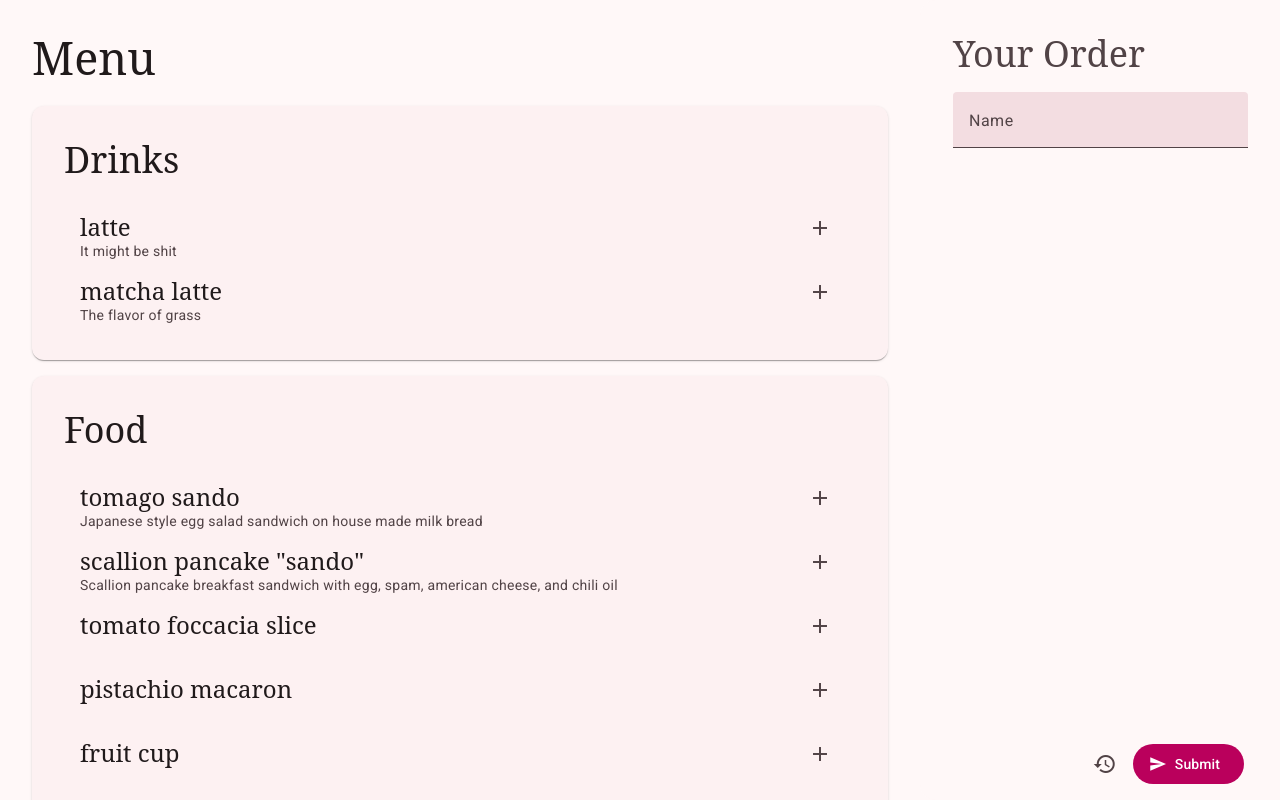
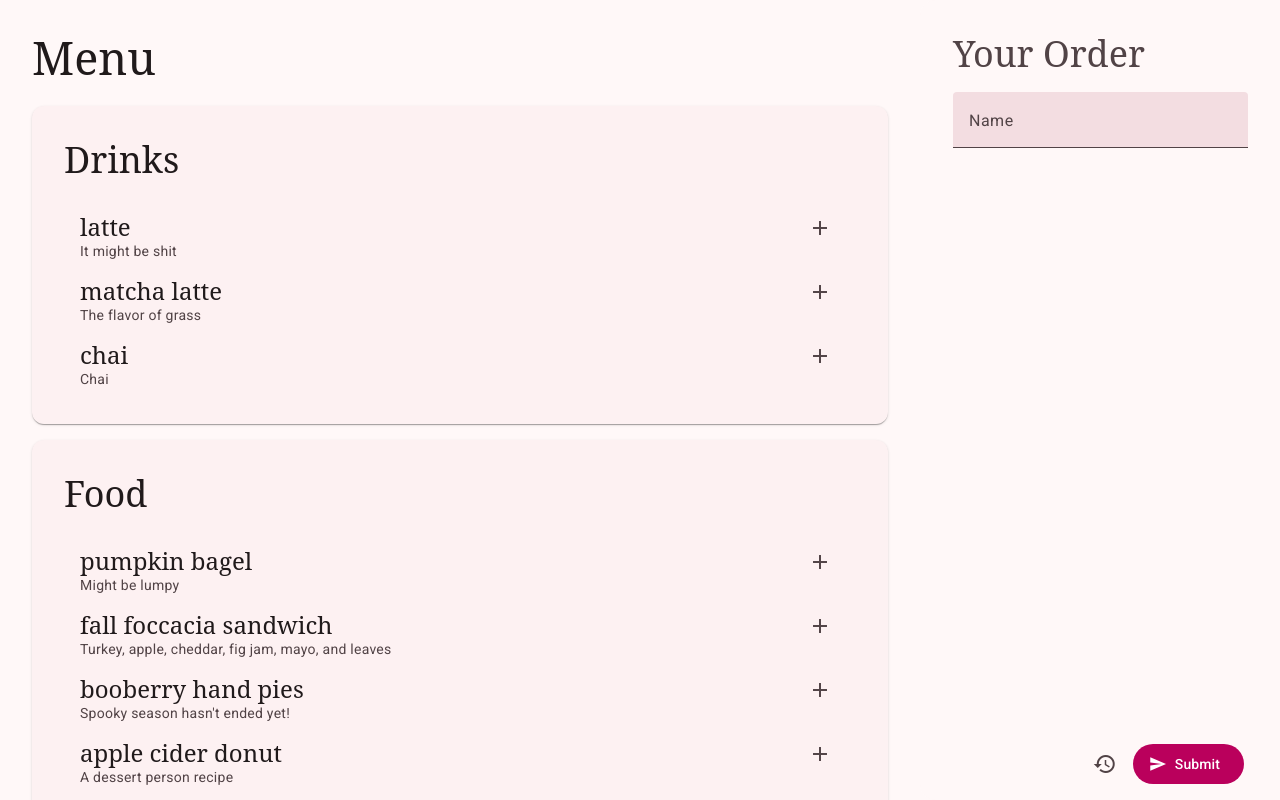
Before and after one commit to danzou56/home-cafe-circle, an Angular app: page / in a window 1280 px wide. Built offline with nearby package versions, Linux system fonts and the light colour scheme; a web font is replaced by a local one.

Commit message:
Update the menu

```diff
--- a/src/app/menu/menu.ts
+++ b/src/app/menu/menu.ts
@@ -21,32 +21,43 @@ const menu: MenuItem[] = [
     ],
   },
   {
-    name: 'tomago sando',
-    tipe: FoodType.Food,
-    description: 'Japanese style egg salad sandwich on house made milk bread',
+    name: 'chai',
+    tipe: FoodType.Drink,
+    description: 'Chai',
     radios: [],
   },
   {
-    name: 'scallion pancake "sando"',
+    name: 'pumpkin bagel',
     tipe: FoodType.Food,
-    description:
-      'Scallion pancake breakfast sandwich with egg, spam, american cheese, and chili oil',
-    radios: [{ name: 'spice level', options: ['mild', 'hot', 'very hot'] }],
+    description: 'Might be lumpy',
+    radios: [],
   },
   {
-    name: 'tomato foccacia slice',
+    name: 'fall foccacia sandwich',
+    tipe: FoodType.Food,
+    description: 'Turkey, apple, cheddar, fig jam, mayo, and leaves',
+    radios: [],
+  },
+  {
+    name: 'booberry hand pies',
+    tipe: FoodType.Food,
+    description: "Spooky season hasn't ended yet!",
+    radios: [],
+  },
+  {
+    name: 'apple cider donut',
+    tipe: FoodType.Food,
+    description: 'A dessert person recipe',
+    radios: [],
+  },
+  {
+    name: 'apple turnover',
     tipe: FoodType.Food,
     description: '',
     radios: [],
   },
   {
-    name: 'pistachio macaron',
-    tipe: FoodType.Food,
-    description: '',
-    radios: [],
-  },
-  {
-    name: 'fruit cup',
+    name: 'smores macaroon',
     tipe: FoodType.Food,
     description: '',
     radios: [],
```
